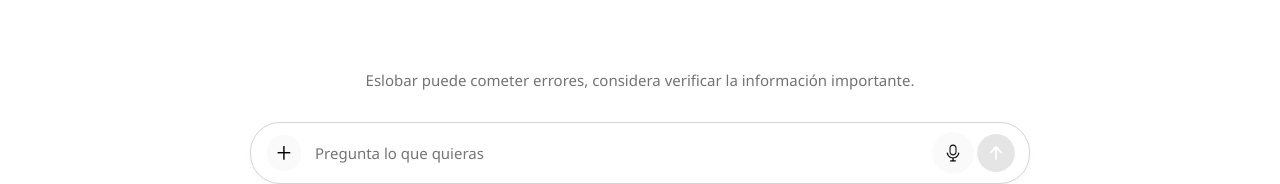
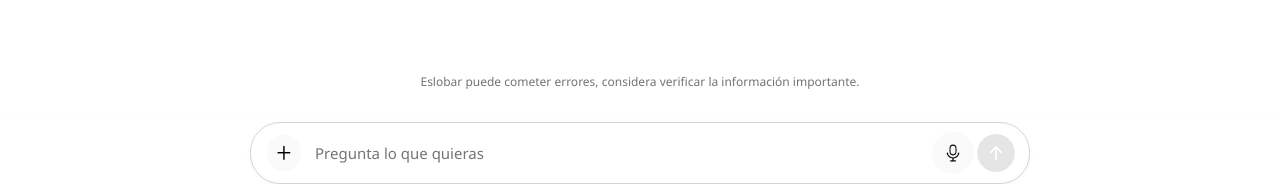
Before and after one commit to PogostureOficial/eslobar-agent, a plain HTML site: page index.html in a window 1280 px wide. Shown: the part 606-790 px from the top of the page. Drawn offline with Linux system fonts and the light colour scheme.

Commit message:
Update app.css

```diff
--- a/static/css/app.css
+++ b/static/css/app.css
@@ -448,11 +448,11 @@ body{
 .mic-btn.recording img { filter: drop-shadow(0 0 6px #ff4444); }
 
  .disclaimer {
-  font-size: 15px;
+  font-size: 12px;
   opacity: 0.55;
   color: #000;
   text-align: center;
-  margin-top: 60px;
+  margin-top: 600px;
   margin-bottom: 8px;
   user-select: none;
 }
```
